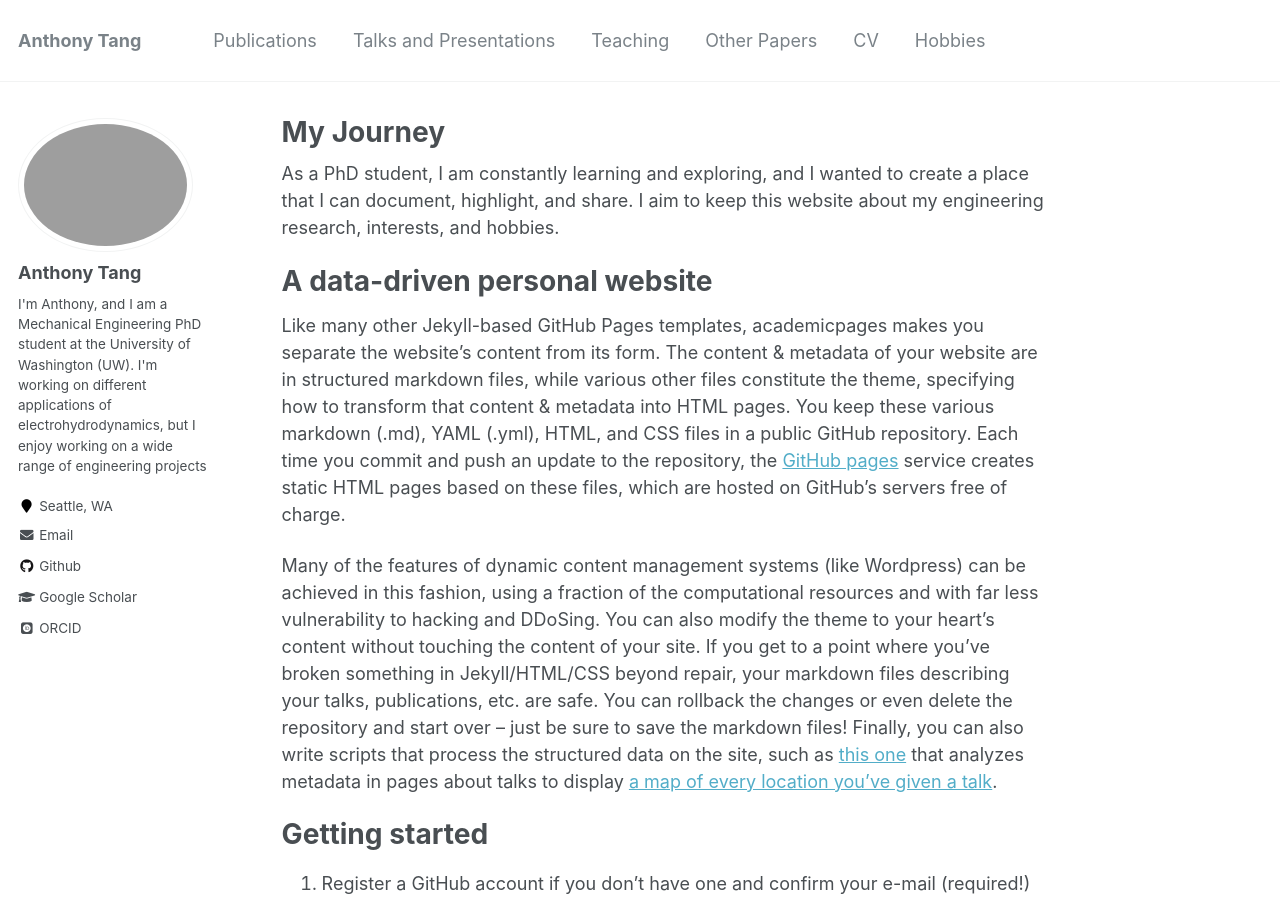
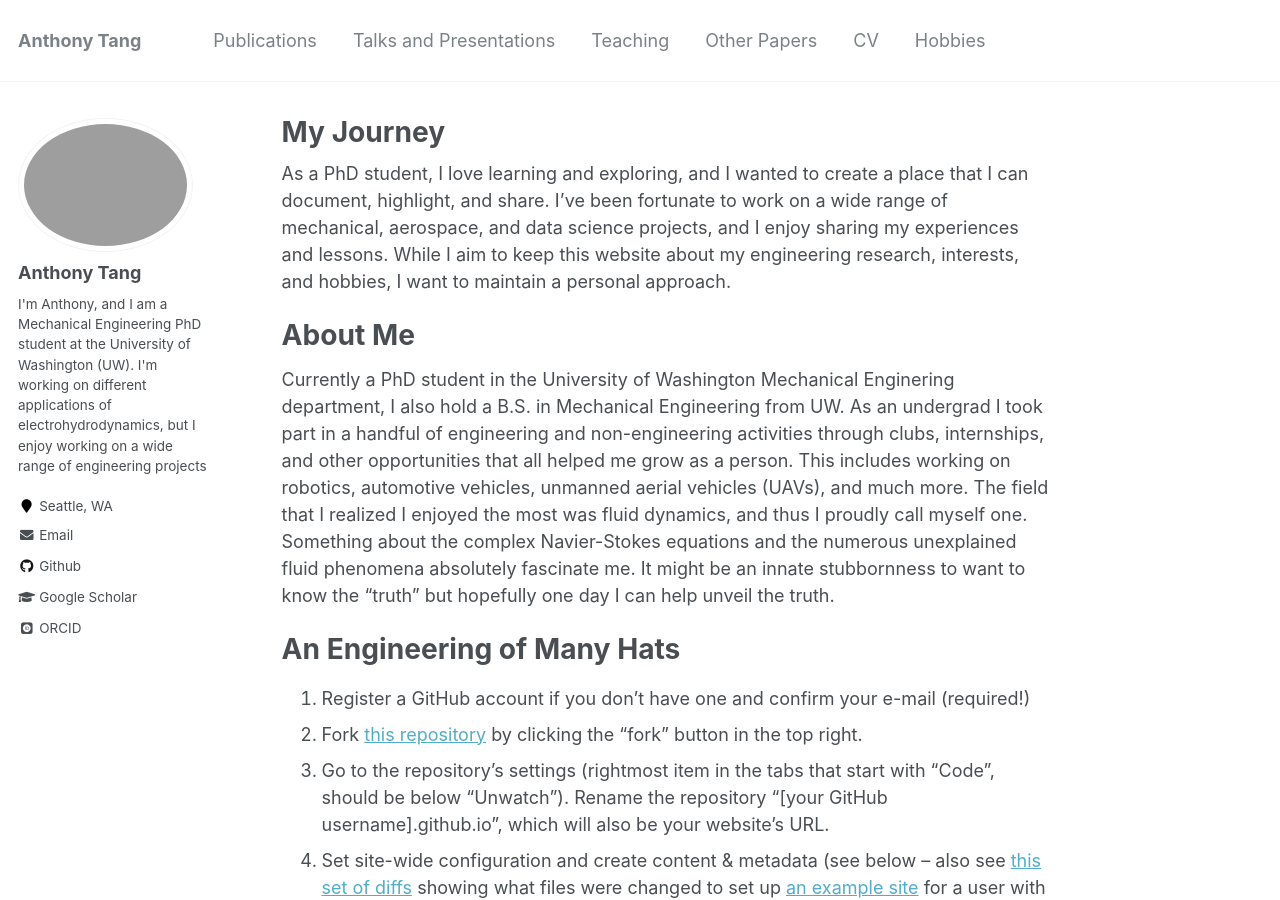
Before and after one commit to antang808/academic, a Jekyll site: the page built from _pages/about.md, in a window 1280 px wide and 900 px high. Built offline with Jekyll 4.4.1, drawn with Linux system fonts in a browser that asks for light colours; some web fonts are replaced.

Commit message:
Update about.md

```diff
--- a/_pages/about.md
+++ b/_pages/about.md
@@ -8,15 +8,13 @@ redirect_from:
   - /about.html
 ---
 
-As a PhD student, I am constantly learning and exploring, and I wanted to create a place that I can document, highlight, and share.  I aim to keep this website about my engineering research, interests, and hobbies.
+As a PhD student, I love learning and exploring, and I wanted to create a place that I can document, highlight, and share.  I've been fortunate to work on a wide range of mechanical, aerospace, and data science projects, and I enjoy sharing my experiences and lessons.  While I aim to keep this website about my engineering research, interests, and hobbies, I want to maintain a personal approach.
 
-A data-driven personal website
+About Me
 ======
-Like many other Jekyll-based GitHub Pages templates, academicpages makes you separate the website's content from its form. The content & metadata of your website are in structured markdown files, while various other files constitute the theme, specifying how to transform that content & metadata into HTML pages. You keep these various markdown (.md), YAML (.yml), HTML, and CSS files in a public GitHub repository. Each time you commit and push an update to the repository, the [GitHub pages](https://pages.github.com/) service creates static HTML pages based on these files, which are hosted on GitHub's servers free of charge.
+Currently a PhD student in the University of Washington Mechanical Enginering department, I also hold a B.S. in Mechanical Engineering from UW.  As an undergrad I took part in a handful of engineering and non-engineering activities through clubs, internships, and other opportunities that all helped me grow as a person.  This includes working on robotics, automotive vehicles, unmanned aerial vehicles (UAVs), and much more.  The field that I realized I enjoyed the most was fluid dynamics, and thus I proudly call myself one.  Something about the complex Navier-Stokes equations and the numerous unexplained fluid phenomena absolutely fascinate me.  It might be an innate stubbornness to want to know the "truth" but hopefully one day I can help unveil the truth.
 
-Many of the features of dynamic content management systems (like Wordpress) can be achieved in this fashion, using a fraction of the computational resources and with far less vulnerability to hacking and DDoSing. You can also modify the theme to your heart's content without touching the content of your site. If you get to a point where you've broken something in Jekyll/HTML/CSS beyond repair, your markdown files describing your talks, publications, etc. are safe. You can rollback the changes or even delete the repository and start over -- just be sure to save the markdown files! Finally, you can also write scripts that process the structured data on the site, such as [this one](https://github.com/academicpages/academicpages.github.io/blob/master/talkmap.ipynb) that analyzes metadata in pages about talks to display [a map of every location you've given a talk](https://academicpages.github.io/talkmap.html).
-
-Getting started
+An Engineering of Many Hats
 ======
 1. Register a GitHub account if you don't have one and confirm your e-mail (required!)
 1. Fork [this repository](https://github.com/academicpages/academicpages.github.io) by clicking the "fork" button in the top right.
```
